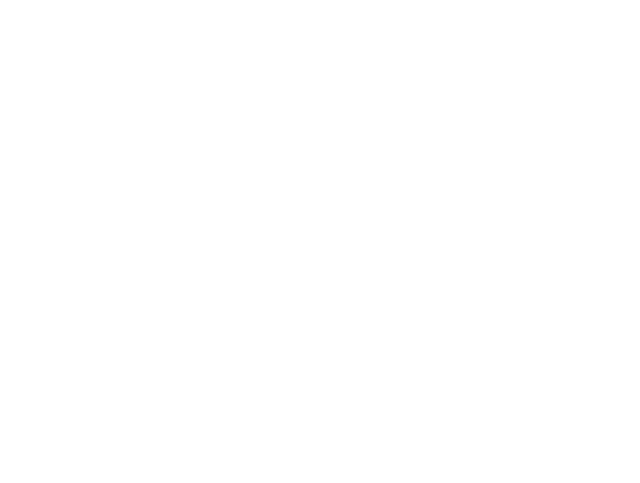
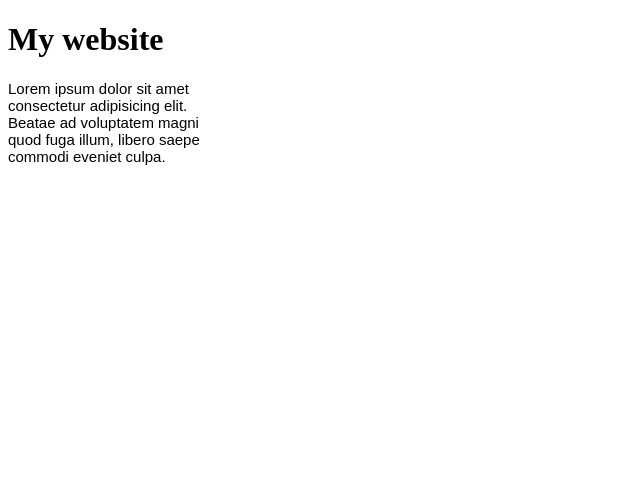
Before and after one commit to Miqaberidze/chemiproeqti, a plain HTML site: page index.html in a window 1280 px wide. Shown: the whole page, without its empty margins (0-640 px from the left). Drawn offline with Linux system fonts and the light colour scheme.

Commit message:
add styles

```diff
--- a/index.html
+++ b/index.html
@@ -4,8 +4,13 @@
     <meta charset="UTF-8">
     <meta name="viewport" content="width=device-width, initial-scale=1.0">
     <title>Document</title>
+    <link rel="stylesheet" href="style.css">
 </head>
 <body>
+    <h1>My website</h1>
+    <div class="card">
 
+        <p>Lorem ipsum dolor sit amet consectetur adipisicing elit. Beatae ad voluptatem magni quod fuga illum, libero saepe commodi eveniet culpa.</p>
+    </div>
 </body>
 </html>
--- /dev/null
+++ b/style.scss
@@ -0,0 +1,8 @@
+.card{
+    width: 200px;
+    height: 400px;
+    p{
+        font-size: 15px;
+        font-family: Arial, Helvetica, sans-serif;
+    }
+}
```
Also changed, not shown: style.css, 1 other file.
